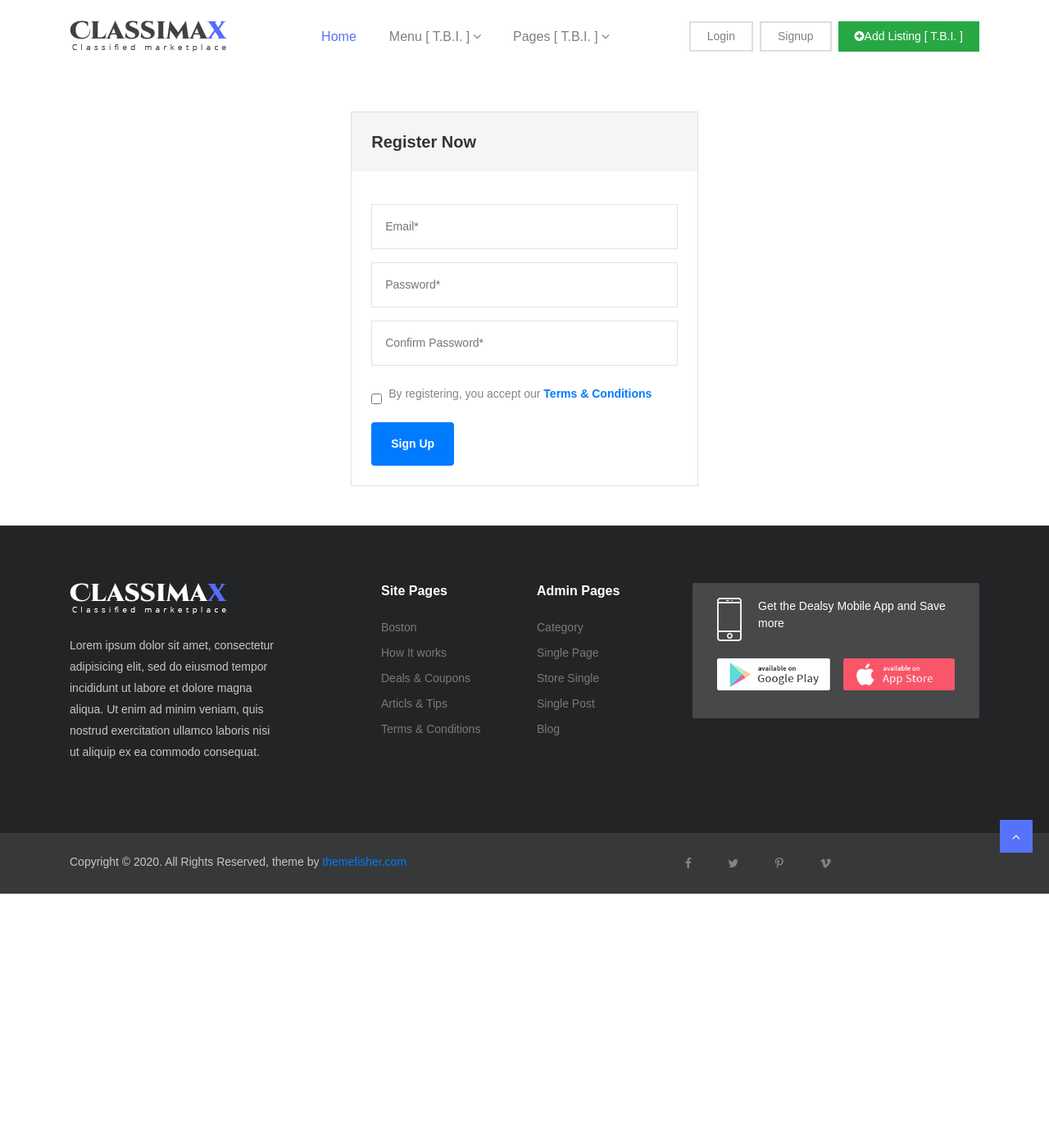
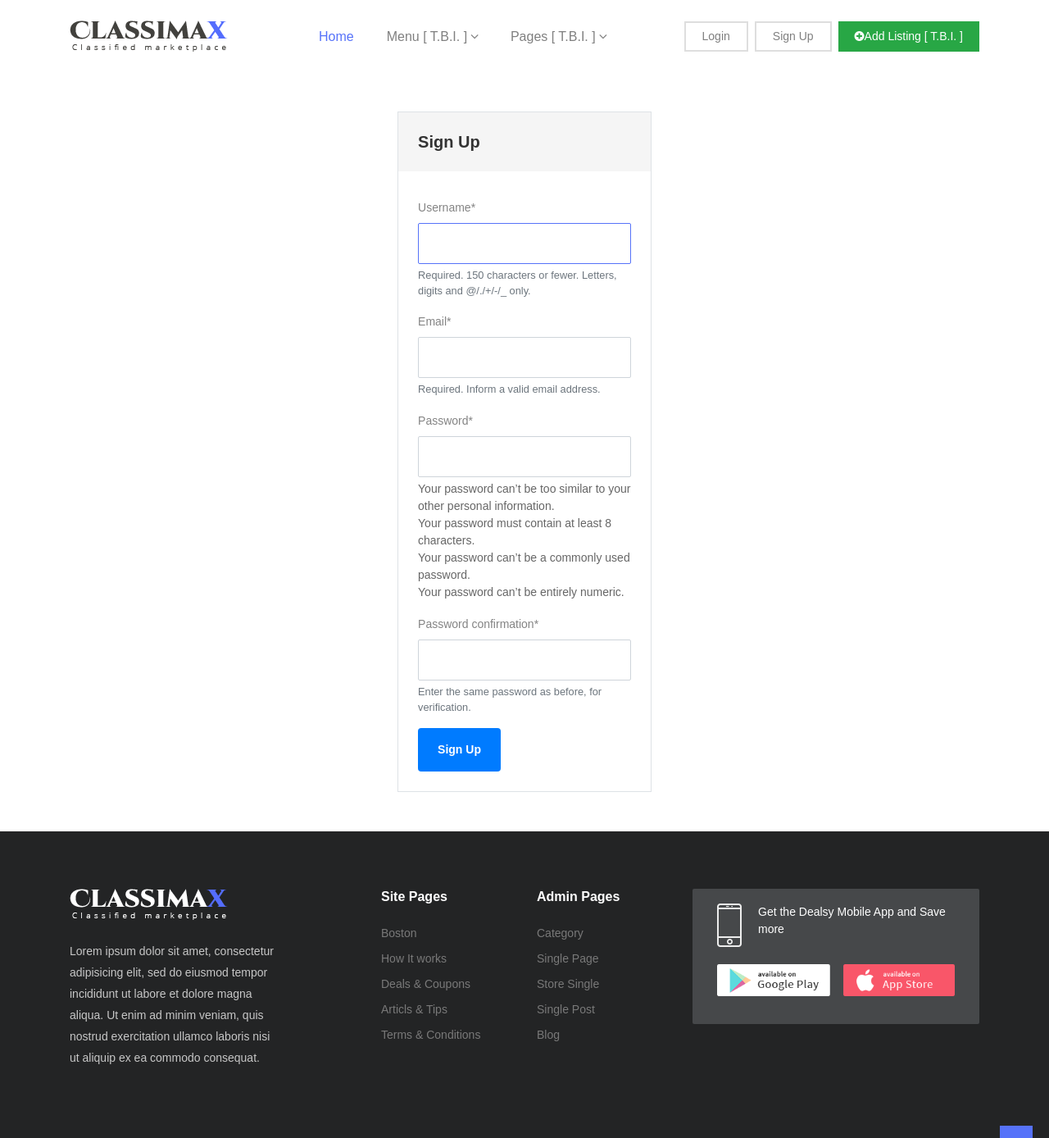
Before and after one commit to VladDumitru87/online_store_fp, a Django app: page /accounts/signup/ in a window 1280 px wide. Shown: the top 1388 px of the page at 82% size. Before the commit the page ends 1090 px from the top, so only its background shows below. Run offline with Django 3.2, Linux system fonts and the light colour scheme; some libraries are stand-ins or nearby versions.

Commit message:
updated signup.html, views.py, settings.py, base.html

```diff
--- a/online_store_fp/accounts/forms.py
+++ b/online_store_fp/accounts/forms.py
@@ -4,13 +4,11 @@ from django.contrib.auth.models import User
 
 
 class SignUpForm(UserCreationForm):
-    first_name = forms.CharField(max_length=30, required=True)
-    last_name = forms.CharField(max_length=30, required=True)
     email = forms.EmailField(max_length=254, required=True, help_text='Required. Inform a valid email address.')
 
     class Meta:
         model = User
-        fields = ['first_name', 'last_name', 'email', 'password1', 'password2']
+        fields = ['username', 'email', 'password1', 'password2']
 
 
 class UpdateForm(forms.ModelForm):
--- a/online_store_fp/accounts/views.py
+++ b/online_store_fp/accounts/views.py
@@ -8,7 +8,6 @@ from django.contrib.auth.mixins import LoginRequiredMixin
 from .forms import SignUpForm, UpdateForm
 from django.contrib import messages
 from django.contrib.auth.decorators import login_required
-from django.contrib.auth.forms import UserCreationForm
 
 
 def user_login(request):
@@ -25,7 +24,6 @@ def user_login(request):
                 if 'next' in request.POST:
                     return redirect(request.POST.get('next'))
                 return HttpResponseRedirect(reverse('index'))
-                # return render(request, 'index.html', {"user": user, "message": "Data updated"})
             else:
                 return HttpResponse("Your account is inactive.")
         else:
--- a/online_store_fp/online_store_fp/settings.py
+++ b/online_store_fp/online_store_fp/settings.py
@@ -38,6 +38,7 @@ INSTALLED_APPS = [
     'django.contrib.messages',
     'django.contrib.staticfiles',
     'accounts',
+    'crispy_forms'
 ]
 
 MIDDLEWARE = [
@@ -129,3 +130,5 @@ STATICFILES_DIRS = (
 STATICFILES_DIRS = (
                 os.path.join(BASE_DIR, 'static'),
 )
+
+CRISPY_TEMPLATE_PACK = 'bootstrap4'
--- a/online_store_fp/templates/base.html
+++ b/online_store_fp/templates/base.html
@@ -118,7 +118,7 @@
                                 {% if user.is_authenticated %}
                                     <a class="nav-link login-button" href="{% url 'accounts:user-logout'%}">Logout</a>
                                 {% else %}
-                                    <a class="nav-link login-button" href="{% url 'accounts:user-signup'%}">Signup</a>
+                                    <a class="nav-link login-button" href="{% url 'accounts:user-signup'%}">Sign Up</a>
                                 {% endif %}
                             </li>
                             <li class="nav-item">
@@ -135,6 +135,13 @@
 
 
 <div class="d-flex justify-content-center">
+    {% if messages %}
+        {% for message in massages %}
+        <div class="alert alert-{{ message.tags }}">
+            {{ message }}
+        </div>
+        {% endfor %}
+    {% endif %}
     {% block content %}{% endblock %}
 </div>
 
--- a/online_store_fp/templates/signup.html
+++ b/online_store_fp/templates/signup.html
@@ -1,32 +1,72 @@
 {% extends 'base.html' %}
 
-
 {% block title %} Home {% endblock %}
-
+{% load crispy_forms_tags %}
 {% block content %}
 
 <section class="login py-5 border-top-1">
         <div class="container">
             <div class="row justify-content-center">
-                <div class="col-lg-5 col-md-8 align-item-center">
+                <div class="col-lg-50 col-md-8 align-item-center">
                     <div class="border border">
-                        <h3 class="bg-gray p-4">Register Now</h3>
+                        <h3 class="bg-gray p-4">Sign Up</h3>
                         <form method="POST">
                             {% csrf_token %}
                             <fieldset class="p-4">
-                                <input type="email" placeholder="Email*" class="border p-3 w-100 my-2">
-                                <input type="password" placeholder="Password*" class="border p-3 w-100 my-2">
-                                <input type="password" placeholder="Confirm Password*" class="border p-3 w-100 my-2">
-                                <div class="loggedin-forgot d-inline-flex my-3">
-                                        <input type="checkbox" id="registering" class="mt-1">
-                                        <label for="registering" class="px-2">By registering, you accept our <a class="text-primary font-weight-bold" href="terms-condition.html">Terms & Conditions</a></label>
-                                </div>
+                                {{ form|crispy }}
+<!--                                <input type="email" placeholder="Email*" class="border p-3 w-100 my-2">-->
+<!--                                <input type="password" placeholder="Password*" class="border p-3 w-100 my-2">-->
+<!--                                <input type="password" placeholder="Confirm Password*" class="border p-3 w-100 my-2">-->
+<!--                                <div class="loggedin-forgot d-inline-flex my-3">-->
+<!--                                        <input type="checkbox" id="registering" class="mt-1">-->
+<!--                                        <label for="registering" class="px-2">By registering, you accept our <a class="text-primary font-weight-bold" href="terms-condition.html">Terms & Conditions</a></label>-->
+<!--                                </div>-->
                                 <button type="submit" class="d-block py-3 px-4 bg-primary text-white border-0 rounded font-weight-bold">Sign Up</button>
                             </fieldset>
+                            <div class="container text-center lead">
                         </form>
                     </div>
                 </div>
             </div>
         </div>
     </section>
-{% endblock content%}
+
+<!--    <div class="display-4 mt-4 mb-4">Sign Up:</div>-->
+
+<!--      {% if form.non_field_errors %}-->
+<!--        <div class="alert alert-danger" role="alert">-->
+<!--          <ul>-->
+<!--              {% for error in form.non_field_errors %}-->
+<!--                  <li>{{ error }}</li>-->
+<!--              {% endfor %}-->
+<!--          </ul>-->
+<!--        </div>-->
+<!--      {% endif %}-->
+
+<!--    <form class="rounded pt-3 shadow-lg" method="post">-->
+<!--        {% csrf_token %}-->
+<!--        <div class="form-group lead">-->
+<!--            {{ form.non_field_errors }}-->
+<!--            {% for field in form %}-->
+<!--                <fieldset class="form-group d-flex pl-5 ml-5 mr-5 pr-5">-->
+<!--                    <label class="control-label" for="id_{{ field.name }}">{{ field.label }}</label>-->
+<!--                        {% if field.errors %}-->
+<!--                            <div class="alert alert-warning" role="alert">-->
+<!--                                {{field.errors}}-->
+<!--                            </div>-->
+<!--                        {%endif%}-->
+<!--                    <div class="d-flex pl-5 ml-5 mr-5 pr-5">-->
+    <!--                    {%if field.name == 'password1' or field.name == 'password2' %}-->
+    <!--                        <input type="password" class="form-control" name="{{ field.name }}" placeholder="Type {{field.name}} here...">-->
+    <!--                    {%else%}-->
+    <!--                        <input type="text" class="form-control" name="{{ field.name }}" placeholder="Type {{field.name}} here...">-->
+    <!--                    {%endif%}-->
+<!--                    </div>-->
+<!--                </fieldset>-->
+<!--            {% endfor %}-->
+<!--            <input type="submit" class="form-control btn btn-outline-success w-25 mb-3" value="Register">-->
+<!--        </div>-->
+<!--    </form>-->
+<!--</div>-->
+
+{% endblock content %}
```
Also changed, not shown: online_store_fp/db.sqlite3.
